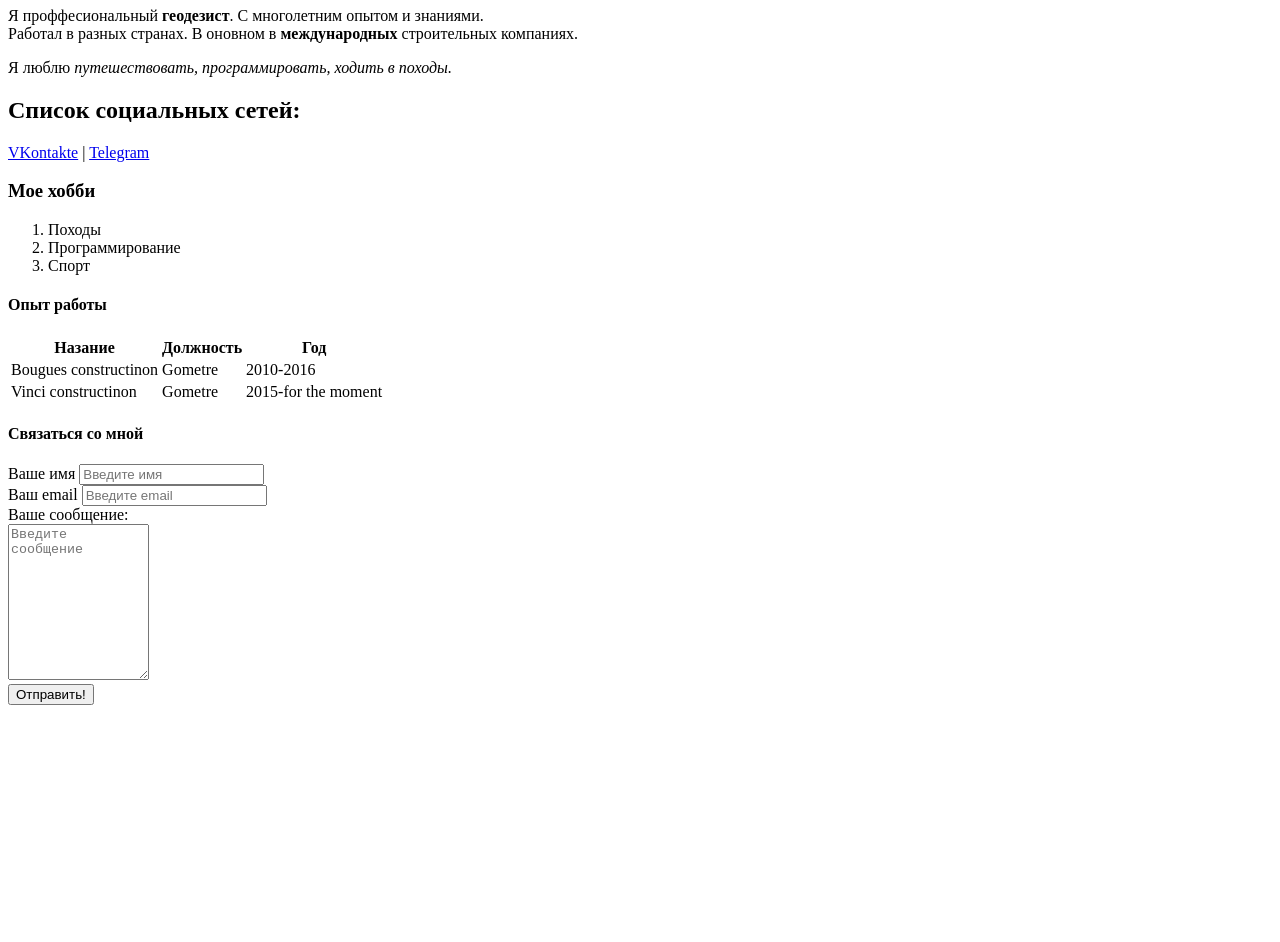
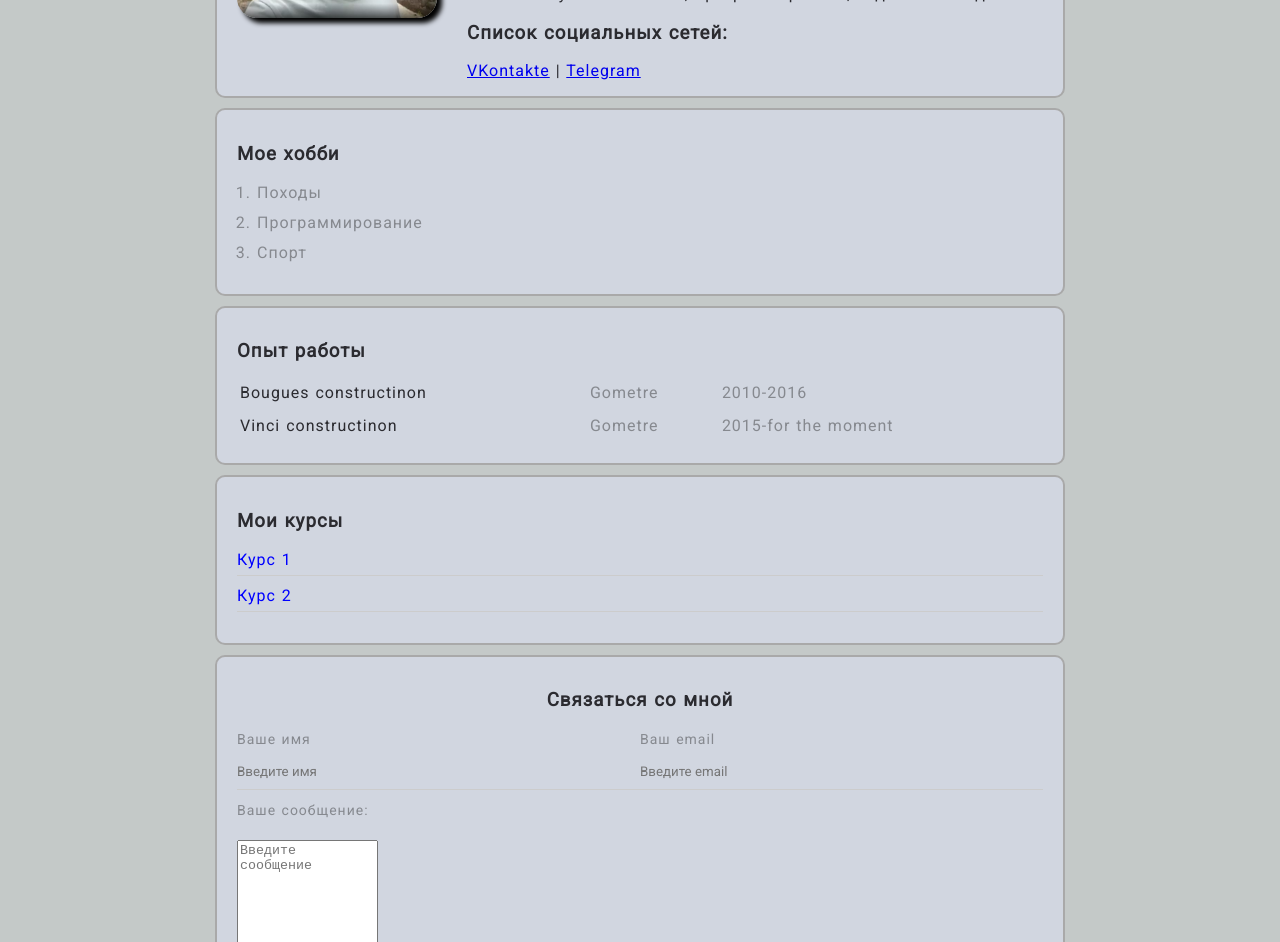
Before and after one commit to ROkDeveloper/resume, a plain HTML site: page index.html in a window 1280 px wide. Shown: the part 230-1172 px from the top of the page. Before the commit the page ends 943 px from the top, so only its background shows below. Drawn offline with Linux system fonts and the light colour scheme.

Commit message:
add styles

```diff
--- /dev/null
+++ b/index.css
@@ -0,0 +1,197 @@
+@import url('https://fonts.googleapis.com/css2?family=Roboto&display=swap');
+
+body {
+    background: rgb(196, 201, 200);
+    font-family: 'Roboto', sans-serif;
+    font-size: 16px;
+    line-height: 20px;
+    font-weight: normal;
+    letter-spacing: 1px;
+    word-spacing: 1px;
+    color: #2b2b30;
+}
+
+.a{
+color: #000;
+text-decoration: none;
+}
+
+a:hover{
+    text-decoration: underline;
+}
+
+a:active{
+    color: blue;
+}
+
+a:visited{
+    color: grey;
+}
+
+.btn{
+    background: #111;
+    padding: 15px 20px;
+    color: #fff;
+    border: none;
+    font-family: inherit;
+    cursor: pointer;
+}
+
+.container{
+    max-width: 850px;
+    margin: auto;
+    padding-top: 30px;
+}
+.avatar{
+    width: 200px;
+    border-radius: 20px;
+    box-shadow: 5px 5px 5px rgba(0, 0, 0,25);
+}
+
+.descOk{
+    font-style: italic;
+}
+
+.change {
+    font-weight: bold;
+}
+
+.propone{
+    border: 2px solid darkgrey;
+    border-radius: 10px;
+    padding: 15px 20px;
+    margin-bottom: 10px;
+    display: flex;
+}
+.blocktwo{
+margin-left: 30px;
+}
+
+.propone{
+border: 2px solid darkgrey;
+border-radius: 10px;
+background-color: #d1d6e0;
+}
+
+@media (max-width: 650px){
+    .propone{
+        display: block;
+        text-align: center;
+    }
+}
+
+.proptwo{
+    border: 2px solid darkgrey;
+    border-radius: 10px;
+    background-color: #d1d6e0;
+    padding: 15px 20px;
+    margin-bottom: 10px;
+}
+
+.propthree{
+    border: 2px solid darkgrey;
+    border-radius: 10px;
+    background-color: #d1d6e0;
+    padding: 15px 20px;
+    margin-bottom: 10px;
+}
+
+.propfour{
+    border: 2px solid darkgrey;
+    border-radius: 10px;
+    background-color: #d1d6e0;
+    padding: 15px 20px;
+    margin-bottom: 10px;
+}
+.propfour li{
+  color: blue;
+}
+
+.form{
+    border: 2px solid darkgrey;
+    border-radius: 10px;
+    background-color: #d1d6e0;
+    padding: 15px 20px;
+    margin-bottom: 10px;
+}
+
+.list {
+    padding: 0 20px;
+ }
+
+.list li {
+    color: #86898f;
+    margin-bottom: 10px;
+}
+.link-list{
+    list-style: none;
+    padding: 0;
+}
+
+.link-list li{
+    margin-bottom: 10px;
+    border-bottom: 1px solid #ccc;
+    padding-bottom: 5px;
+}
+
+.table{
+    width: 100%;
+}
+
+.table td{
+    padding-bottom: 10px;
+}
+
+.table td:nth-child(2),.table td:nth-child(3){
+    color: #86898f;
+}
+
+.form h3{
+text-align: center;
+}
+
+.formrow{
+   margin-bottom: 10px;
+   display: flex;
+}
+
+.formrow .form_group{
+display: inline-block;
+margin-right: 20px;
+width: 50%;
+}
+
+/* media */
+
+@media (max-width: 650px){
+    .formrow{
+        display: block;
+    }
+
+    .formrow .form_group{
+        width: 100%;
+        margin-right: 0;
+    }
+}
+
+.form_group label{
+display: block;
+font-size: 14px;
+color:  #86898f;
+}
+
+.formrow .form_group{
+    margin-right: 0;
+}
+
+.form_group input,.form_group input{
+width: 100%;
+box-sizing: border-box;
+border: none;
+background: transparent;
+border-bottom: 1px solid #ccc;
+color: #000;
+padding: 15px 0 10px;
+outline: none;
+font-family: inherit;
+}
--- a/index.html
+++ b/index.html
@@ -8,43 +8,52 @@
     <meta name="keywords" content="Okdirov, CV">
     <meta name="description" content="Резюме Окдирова">
     <title>Мое резюме</title>
+    <link rel="stylesheet" href="index.css">
 </head>
 
 <body>
+    <div class="container">
+        <div class="propone">
+            <div class="blockone">
+                <img src="Профиль.JPG" class="avatar">
+            </div>
+            <div class="blocktwo">
+                <h1>Окдиров Ресул</h1>
+                <p class="descOk">Я проффесиональный геодезист. С многолетним опытом и знаниями.<br>Работал в разных
+                    странах. В
+                    оновном в международных строительных компаниях.</p>
 
-    <img src="Профиль.JPG" width="150" alt="">
+                <p class="descOK">Я люблю путешествовать, программировать, ходить в походы.</p>
 
-    <h1>Окдиров Ресул</h1>
+                <h3 class="change">Список социальных сетей:</h3>
 
-    <p>Я проффесиональный <strong>геодезист</strong>. С многолетним опытом и знаниями.<br>Работал в разных странах. В оновном в <strong>международных</strong> строительных компаниях.</p>
-
-    <p>Я люблю <em>путешествовать, программировать, ходить в походы.</em></p>
-
-    <h2><strong>Список социальных сетей:</strong></h2>
-
-    <a href="https://vk.com/al_feed.php?payload=%7B%22is_registration%22%3Atrue%7D" target="_blank">VKontakte</a>
+                <a href="https://vk.com/al_feed.php?payload=%7B%22is_registration%22%3Atrue%7D"
+                    target="_blank">VKontakte</a>
                 |
                 <a href="https://web.telegram.org/k/" target="_blank">Telegram</a>
+            </div>
+        </div>
+        <div class="proptwo">
+            <h3 class="change">Мое хобби</h3>
 
-    <h3><strong>Мое хобби</strong></h3>
-
-    <ol>
+            <ol class="list">
                 <li>Походы</li>
                 <li>Программирование</li>
                 <li>Спорт</li>
             </ol>
+        </div>
+        <div class="propthree">
+            <h3 class="change">Опыт работы</h3>
 
-    <h4><strong>Опыт работы</strong></h4>
+            <table class="table">
 
-    <table>
-
-        <thead>
+                <!-- <thead>
                     <tr>
                         <th>Назание</th>
                         <th>Должность</th>
                         <th>Год</th>
                     </tr>
-           </thead>
+                </thead> -->
                 <tbody>
                     <tr>
                         <td>Bougues constructinon</td>
@@ -59,31 +68,38 @@
                 </tbody>
 
             </table>
-
-    <h4><strong>Связаться со мной</strong></h4>
-
-    <div>
-        <label for="text">Ваше имя</label>
-        <input type="text" id="text"
-        placeholder="Введите имя">
+        </div>
+        <div class="propfour">
+            <h3>Мои курсы</h3>
+            <ul class="link-list">
+                <li>Курс 1</li>
+                <li>Курс 2</li>
+            </ul>
         </div>
 
-    <div>
-        <label for="email">Ваш еmail</label>
-        <input type="email" id="email"
-        placeholder="Введите email">
+        <div class="form">
+            <h3 class="change">Связаться со мной</h3>
+            <div class="formrow">
+                <div class="form_group">
+                    <label for="text">Ваше имя</label>
+                    <input type="text" id="text" placeholder="Введите имя">
                 </div>
 
-    <div>
+                <div class="form_group">
+                    <label for="email">Ваш еmail</label>
+                    <input type="email" id="email" placeholder="Введите email">
+                </div>
+            </div>
+            <div class="form_group">
                 <label for="message">Ваше сообщение:</label>
                 <br>
-        <textarea id="message" cols="15" rows="10"
-        placeholder="Введите сообщение"></textarea>
+                <textarea id="message" cols="15" rows="10" placeholder="Введите сообщение"></textarea>
             </div>
 
-    <button type = "submit">Отправить!</button>
+            <button class="btn" type="submit">Отправить!</button>
+        </div>
 
-
+    </div>
 </body>
 
 </html>
```
Lines whose indentation alone changed are shown as unchanged.
